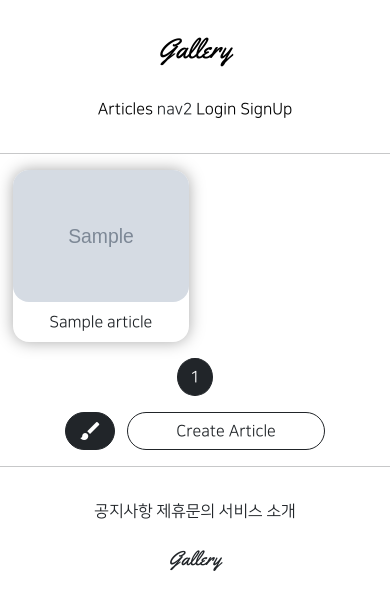
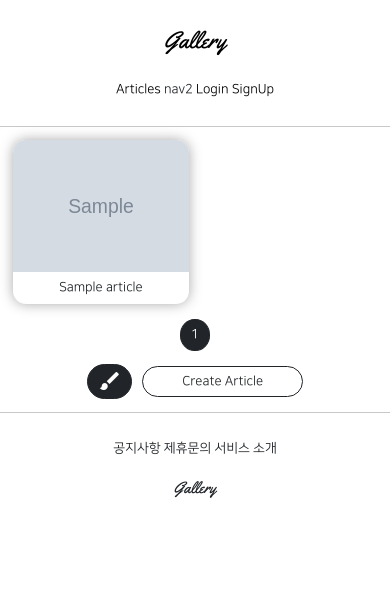
Before and after one commit to opwe37/gis_django_2, a Django app: page /articles/list/ in a window 390 px wide. Shown: the top 610 px of the page. Run offline with Django 3.2, Linux system fonts and the light colour scheme; tables that the repository leaves empty hold one stand-in row (values such as "Sample post"); grey boxes marked "Sample" are stand-in pictures; parts of the project's set-up code (start-up, migrations or seed data) failed here and were passed over; some libraries are stand-ins or nearby versions.

Commit message:
08.12 - [Mobile] CSS _ media max-width 500 setting

```diff
--- a/articleapp/templates/articleapp/list.html
+++ b/articleapp/templates/articleapp/list.html
@@ -22,9 +22,10 @@
           box-shadow: 0 0 1rem darkgray;
         }
 
-        .container div a, img {
+        .container div img {
             width: 100%;
-            border-radius: 1rem;
+            border-top-right-radius: 1rem;
+            border-top-left-radius: 1rem;
         }
 
     </style>
--- a/static/base.css
+++ b/static/base.css
@@ -87,3 +87,9 @@ a + a {
     padding: 1rem;
     font-size: 1.1rem;
 }
+
+@media screen and (max-width: 500px) {
+    html {
+        font-size: 13px;
+    }
+}
```
